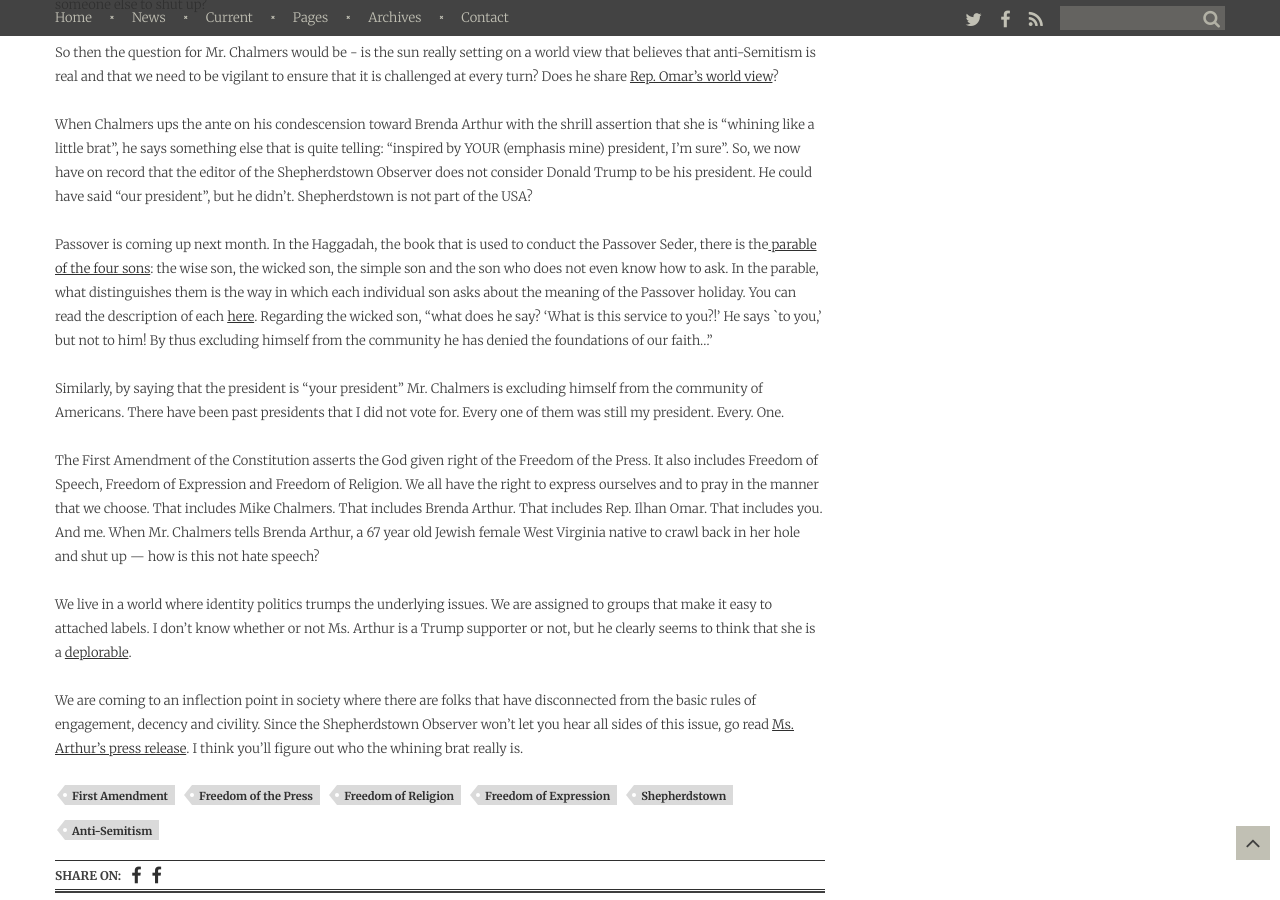
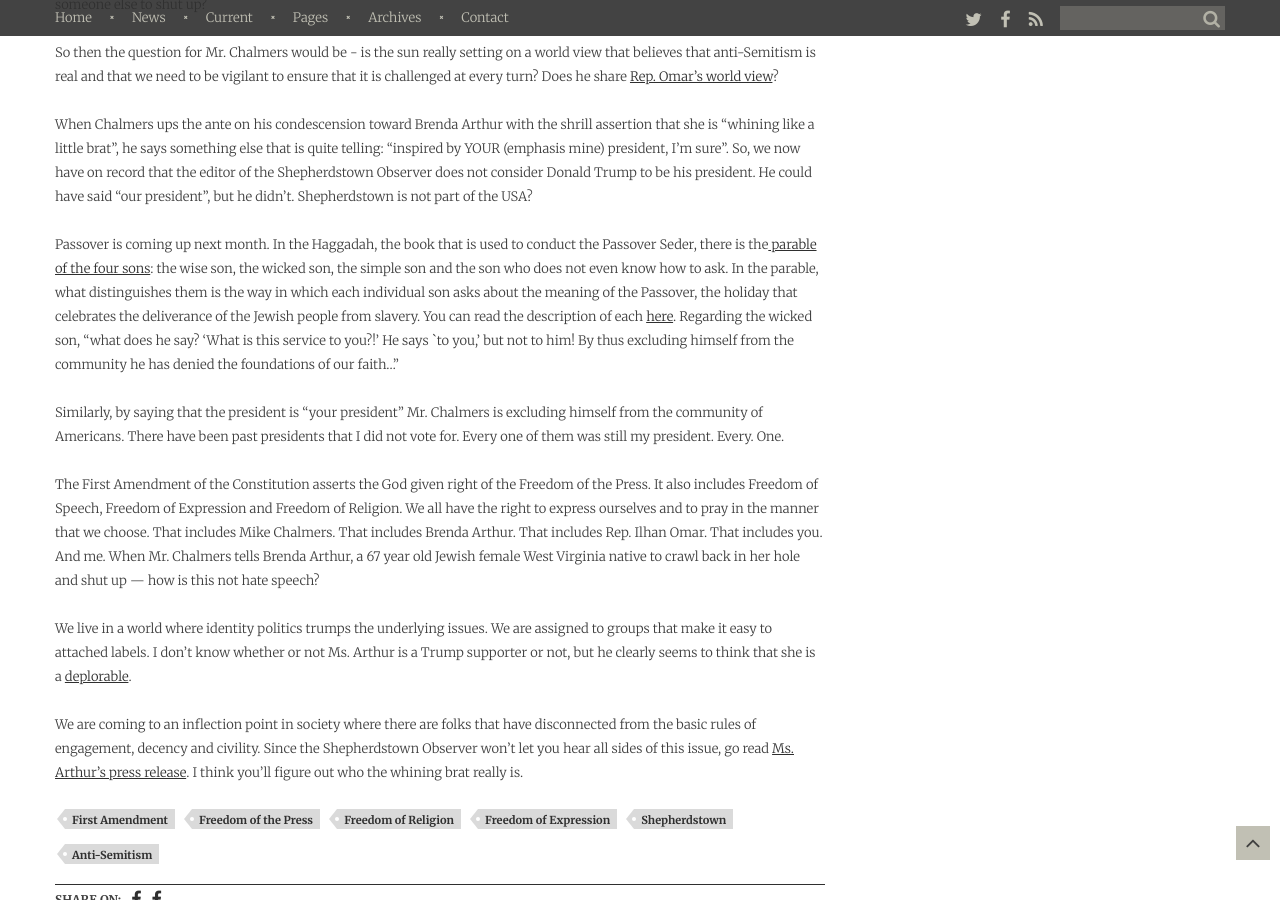
Before and after one commit to niden-net/ghostofjefferson-com, a Jekyll site: the page built from _posts/2019-03-14-does-the-first-amendment-apply-to-everyone.md, in a window 1280 px wide and 900 px high, scrolled down 1319 px. Built offline with Jekyll 4.4.1, drawn with Linux system fonts in a browser that asks for light colours; a script that is not in the unit is left out.

Commit message:
Update Post “2019-03-14-does-the-first-amendment-apply-to-everyone”

```diff
--- a/_posts/2019-03-14-does-the-first-amendment-apply-to-everyone.md
+++ b/_posts/2019-03-14-does-the-first-amendment-apply-to-everyone.md
@@ -39,7 +39,7 @@ So then the question for Mr. Chalmers would be - is the sun really setting on a
 
 When Chalmers ups the ante on his condescension toward Brenda Arthur with the shrill assertion that she is “whining like a little brat”, he says something else that is quite telling: “inspired by YOUR (emphasis mine) president, I’m sure”.  So, we now have on record that the editor of the Shepherdstown Observer does not consider Donald Trump to be his president.  He could have said “our president”, but he didn’t.  Shepherdstown is not part of the USA?
 
-Passover is coming up next month.  In the Haggadah, the book that is used to conduct the Passover Seder, there is the[ parable of the four sons](http://www.jewishagency.org/nechama-leibowitz-haggadah/content/24076): the wise son, the wicked son, the simple son and the son who does not even know how to ask.  In the parable, what distinguishes them is the way in which each individual son asks about the meaning of the Passover holiday.  You can read the description of each [here](http://www.jewishagency.org/nechama-leibowitz-haggadah/content/24076).  Regarding the wicked son, “what does he say? ‘What is this service to you?!’ He says `to you,' but not to him! By thus excluding himself from the community he has denied the foundations of our faith…”
+Passover is coming up next month.  In the Haggadah, the book that is used to conduct the Passover Seder, there is the[ parable of the four sons](http://www.jewishagency.org/nechama-leibowitz-haggadah/content/24076): the wise son, the wicked son, the simple son and the son who does not even know how to ask.  In the parable, what distinguishes them is the way in which each individual son asks about the meaning of the Passover, the holiday that celebrates the deliverance of the Jewish people from slavery.  You can read the description of each [here](http://www.jewishagency.org/nechama-leibowitz-haggadah/content/24076).  Regarding the wicked son, “what does he say? ‘What is this service to you?!’ He says `to you,' but not to him! By thus excluding himself from the community he has denied the foundations of our faith…”
 
 Similarly, by saying that the president is “your president” Mr. Chalmers is excluding himself from the community of Americans.  There have been past presidents that I did not vote for.  Every one of them was still my president.  Every. One.
 
```
